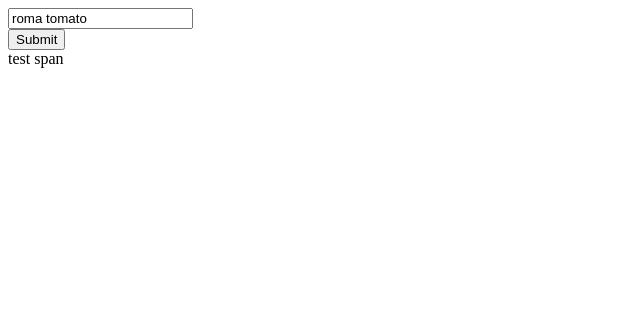
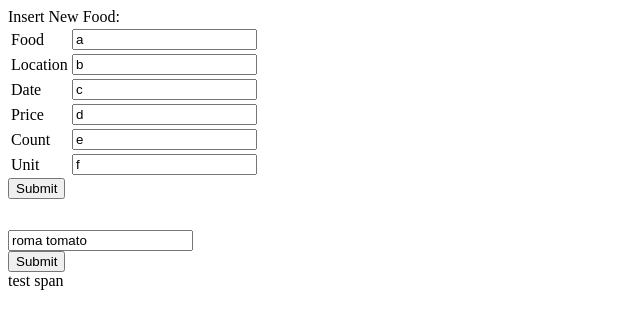
Before and after one commit to mica5/grocery-tracker, a Python web app: template backend/templates/index.html in a window 1280 px wide. Shown: the top 329 px of the page, without its empty margins (0-640 px from the left). Run offline with Jinja, Linux system fonts and the light colour scheme; the template is opened without the code that fills it: most values are stand-ins (such as "Sample title", 1, 10 or a date in 2020).

Commit message:
ability to insert new records

```diff
--- a/backend/templates/index.html
+++ b/backend/templates/index.html
@@ -22,6 +22,53 @@
 
 </head>
 <body>
+
+<!-- data entry -->
+Insert New Food:<br>
+<form
+    action="create?{{ key }}"
+    id="insert_form"
+>
+    <table>
+        <tr><td>Food</td><td><input name="food" type="text" id="insert_food" value="a"></td></tr>
+        <tr><td>Location</td><td><input name="location" type="text" id="insert_location" value="b"></td></tr>
+        <tr><td>Date</td><td><input name="date" type="text" id="insert_date" value="c"></td></tr>
+        <tr><td>Price</td><td><input name="price" type="text" id="insert_price" value="d"></td></tr>
+        <tr><td>Count</td><td><input name="count" type="text" id="insert_count" value="e"></td></tr>
+        <tr><td>Unit</td><td><input name="unit" type="text" id="insert_unit" value="f"></td></tr>
+    </table>
+    <input type="submit"><br>
+    <pre id="insert_loading_indicator"></pre>
+</form>
+
+<script type="text/javascript">
+// jQuery AJAX submit form https://stackoverflow.com/a/6960586/2821804
+    $("#insert_form").submit(function(e) {
+        $('#insert_loading_indicator').html("loading...");
+        var form = $(this);
+        var url = form.attr('action');
+        $.ajax({
+            type: "POST",
+            url: url,
+            data: form.serialize(),
+            success: function(data) {
+                $("#insert_loading_indicator").html(data.message);
+                if (data.success) {
+                    $("#insert_food").val("");
+                    $("#insert_price").val("");
+                    $("#insert_count").val("");
+                    $("#insert_unit").val("");
+                }
+            }
+        });
+
+        e.preventDefault();
+    });
+</script>
+
+
+<br>
+<!-- data search -->
     <form
         id="test_form"
         action="search?{{ key }}"
```
Also changed, not shown: backend/server.py (+62 -0 lines).
